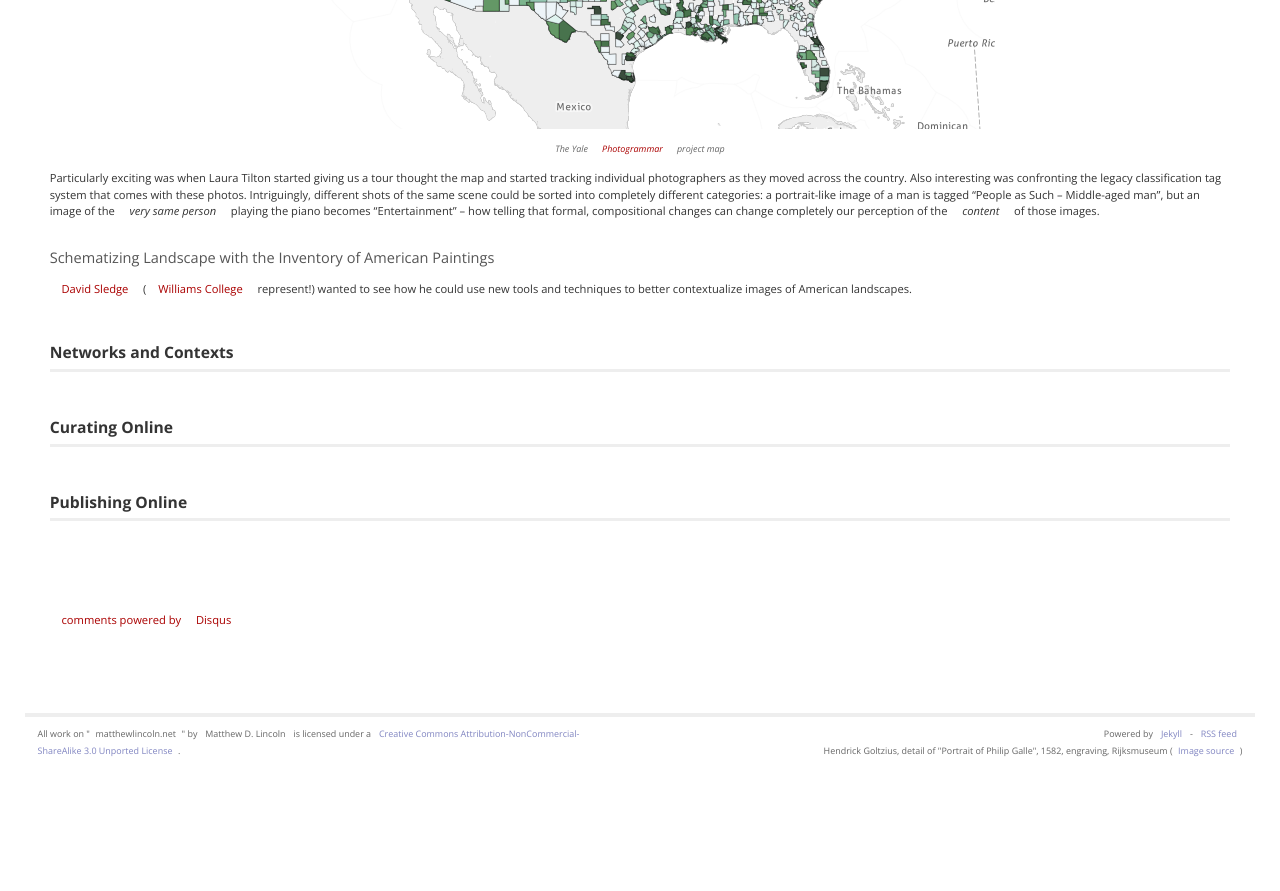
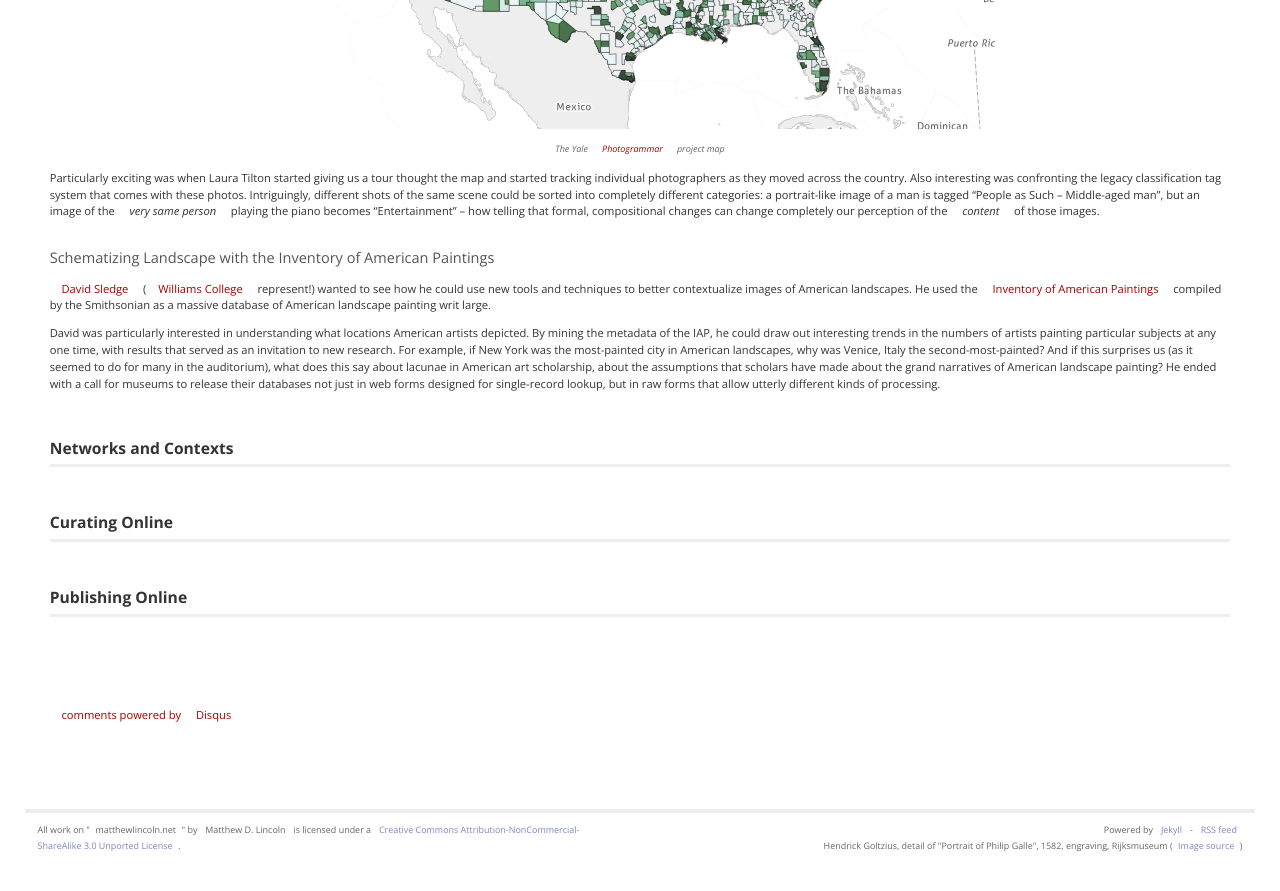
Before and after one commit to mdlincoln/mdlincoln.github.io, a Jekyll site: the page built from _posts/2013-11-15-american-art-history-and-digital-scholarship.md, in a window 1280 px wide and 900 px high, scrolled down 726 px. Shown: the top 891 px of the window. Built offline with Jekyll 4.4.1, drawn with Linux system fonts in a browser that asks for light colours; comment, search, counter and statistics services are not loaded; before the commit the page ends 1531 px from its top, so only the background shows below that.

Commit message:
Final sledge post

```diff
--- a/_posts/2013-11-15-american-art-history-and-digital-scholarship.md
+++ b/_posts/2013-11-15-american-art-history-and-digital-scholarship.md
@@ -32,6 +32,15 @@ Particularly exciting was when Laura Tilton started giving us a tour thought the
 ## Schematizing Landscape with the Inventory of American Paintings
 
 [David Sledge](https://twitter.com/djsledge__) ([Williams College](https://williams.edu) represent!) wanted to see how he could use new tools and techniques to better contextualize images of American landscapes.
+He used the [Inventory of American Paintings](iap) compiled by the Smithsonian as a massive database of American landscape painting writ large.
+
+David was particularly interested in understanding what locations American artists depicted.
+By mining the metadata of the IAP, he could draw out interesting trends in the numbers of artists painting particular subjects at any one time, with results that served as an invitation to new research.
+For example, if New York was the most-painted city in American landscapes, why was Venice, Italy the second-most-painted?
+And if this surprises us (as it seemed to do for many in the auditorium), what does this say about lacunae in American art scholarship, about the assumptions that scholars have made about the grand narratives of American landscape painting?
+He ended with a call for museums to release their databases not just in web forms designed for single-record lookup, but in raw forms that allow utterly different kinds of processing.
+
+[iap]: http://americanart.si.edu/research/programs/inventory/
 
 # Networks and Contexts
 
```
